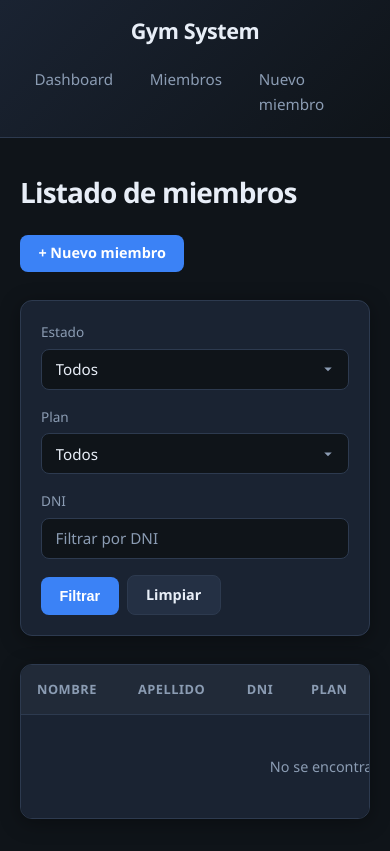
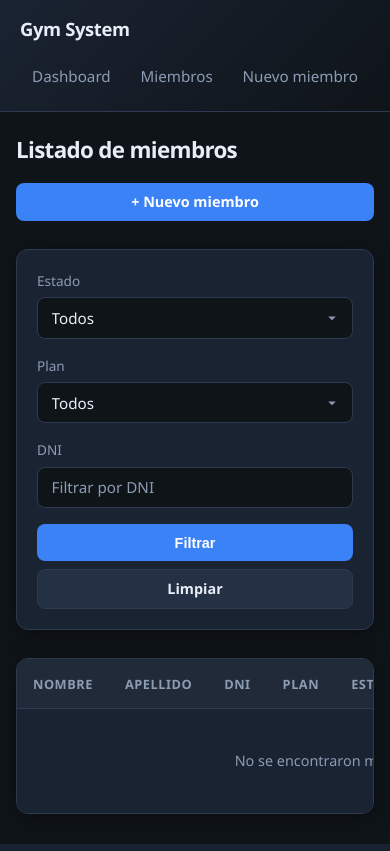
Before and after one commit to Planda1/proto-ins, a FastAPI app: page /members in a window 390 px wide. Run offline with FastAPI, Linux system fonts and the light colour scheme.

Commit message:
Responsive

```diff
--- a/static/style.css
+++ b/static/style.css
@@ -106,6 +106,9 @@ a:hover {
   max-width: 1140px;
   margin: 0 auto;
   padding: 2rem 1.25rem;
+  width: 100%;
+  box-sizing: border-box;
+  overflow-x: hidden;
 }
 
 /* ---------- Typography ---------- */
@@ -435,18 +438,15 @@ h4 {
 }
 
 /* ---------- Responsive ---------- */
-@media (max-width: 768px) {
-  .form-grid {
+@media (max-width: 900px) {
+  .two-col {
     grid-template-columns: 1fr;
   }
+}
 
-  .filter-row {
+@media (max-width: 768px) {
+  .two-col {
     grid-template-columns: 1fr;
-  }
-
-  .page-header {
-    flex-direction: column;
-    align-items: flex-start;
   }
 
   .table-wrapper {
@@ -454,12 +454,26 @@ h4 {
   }
 
   .table {
-    min-width: 700px;
+    min-width: 520px;
   }
 
-  .navbar-inner {
-    flex-direction: column;
-    gap: 0.75rem;
+  .plan-bar-row {
+    grid-template-columns: minmax(60px, 80px) minmax(0, 1fr) 32px;
+  }
+}
+
+@media (max-width: 480px) {
+  .plan-bar-row {
+    grid-template-columns: 1fr;
+    gap: 0.3rem;
+  }
+
+  .plan-bar-count {
+    text-align: left;
+  }
+
+  .table {
+    min-width: 480px;
   }
 }
 
@@ -539,22 +553,28 @@ form.inline {
   display: flex;
   flex-direction: column;
   gap: 0.75rem;
+  min-width: 0;
 }
 
 .plan-bar-row {
   display: grid;
-  grid-template-columns: 100px 1fr 40px;
+  grid-template-columns: minmax(70px, 90px) minmax(0, 1fr) minmax(28px, 40px);
   align-items: center;
-  gap: 0.75rem;
+  gap: 0.6rem;
+  min-width: 0;
 }
 
 .plan-bar-label {
-  font-size: 0.9rem;
+  font-size: 0.85rem;
   color: var(--text-muted);
+  overflow: hidden;
+  text-overflow: ellipsis;
+  white-space: nowrap;
 }
 
 .plan-bar-track {
   height: 10px;
+  min-width: 0;
   background: var(--bg);
   border-radius: 999px;
   overflow: hidden;
@@ -562,7 +582,9 @@ form.inline {
 }
 
 .plan-bar-fill {
+  display: block;
   height: 100%;
+  max-width: 100%;
   border-radius: 999px;
   background: var(--primary);
   transition: width 0.4s ease;
@@ -575,14 +597,167 @@ form.inline {
   color: var(--text);
 }
 
+.dashboard-section {
+  min-width: 0;
+  max-width: 100%;
+}
+
+.dashboard-section .card {
+  max-width: 100%;
+  overflow: hidden;
+}
+
 .two-col {
   display: grid;
   grid-template-columns: 1fr 1fr;
   gap: 1.5rem;
+  min-width: 0;
+  max-width: 100%;
+}
+
+.two-col > * {
+  min-width: 0;
+  max-width: 100%;
 }
 
 @media (max-width: 768px) {
+  .container {
+    padding: 1.25rem 1rem;
+  }
+
+  h1 {
+    font-size: 1.4rem;
+  }
+
+  .navbar-inner {
+    flex-direction: column;
+    align-items: flex-start;
+    gap: 0.75rem;
+  }
+
+  .nav-links {
+    width: 100%;
+    flex-wrap: wrap;
+    gap: 0.35rem;
+  }
+
+  .nav-link {
+    flex: 1 1 auto;
+    text-align: center;
+    padding: 0.55rem 0.75rem;
+  }
+
+  .page-header {
+    flex-direction: column;
+    align-items: stretch;
+    gap: 0.75rem;
+  }
+
+  .page-header .btn {
+    width: 100%;
+  }
+
+  .stats-grid {
+    grid-template-columns: 1fr 1fr;
+    gap: 0.85rem;
+  }
+
+  .stat-card {
+    padding: 1rem;
+  }
+
+  .stat-card .stat-value {
+    font-size: 1.6rem;
+  }
+
   .two-col {
     grid-template-columns: 1fr;
   }
+
+  .form-grid,
+  .filter-row {
+    grid-template-columns: 1fr;
+  }
+
+  .filter-actions {
+    flex-direction: column;
+  }
+
+  .filter-actions .btn {
+    width: 100%;
+  }
+
+  .form-actions {
+    flex-direction: column-reverse;
+  }
+
+  .form-actions .btn {
+    width: 100%;
+  }
+
+  .quick-actions {
+    flex-direction: column;
+  }
+
+  .quick-actions .btn {
+    width: 100%;
+  }
+
+  .detail-actions {
+    flex-direction: column;
+  }
+
+  .detail-actions .btn {
+    width: 100%;
+  }
+
+  .btn-group {
+    flex-direction: column;
+    width: 100%;
+  }
+
+  .btn-group .btn {
+    width: 100%;
+  }
+
+  .table-wrapper {
+    background: var(--bg-card);
+    border: 1px solid var(--border);
+    border-radius: var(--radius);
+    overflow-x: auto;
+    overflow-y: hidden;
+    max-width: 100%;
+    box-shadow: var(--shadow);
+    -webkit-overflow-scrolling: touch;
+  }
+
+  .table {
+    width: 100%;
+    border-collapse: collapse;
+    font-size: 0.9rem;
+  }
+
+  .plan-bar-row {
+    grid-template-columns: 80px 1fr 36px;
+    gap: 0.5rem;
+  }
 }
+
+@media (max-width: 480px) {
+  .stats-grid {
+    grid-template-columns: 1fr;
+  }
+
+  .navbar-brand {
+    font-size: 1.15rem;
+  }
+
+  .plan-bar-row {
+    grid-template-columns: 1fr;
+    gap: 0.25rem;
+  }
+
+  .plan-bar-count {
+    text-align: left;
+  }
+}
```
